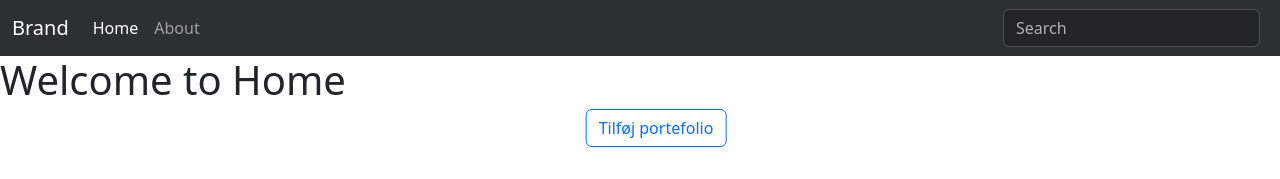
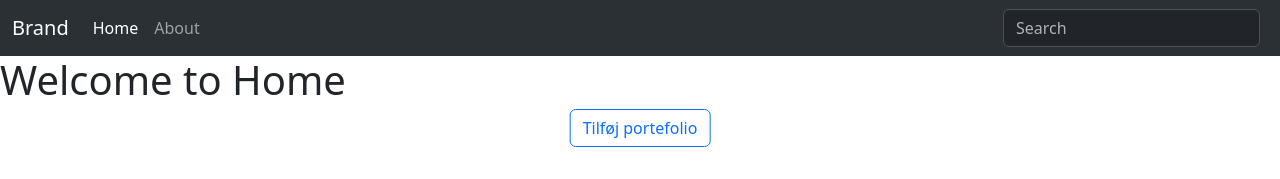
Before and after one commit to DWaltenburg/Portefoliohjemmeside, a plain HTML site: page index.html in a window 1280 px wide. Shown: the top 179 px of the page. Drawn offline with nearby package versions, Linux system fonts and the light colour scheme.

Commit message:
Fixed button format

```diff
--- a/index.html
+++ b/index.html
@@ -38,7 +38,7 @@
         </div>
     </nav>
     <h1>Welcome to Home</h1>
-    <button type="button" class="btn btn-outline-primary m-3 position-relative start-50 translate-middle">Tilføj portefolio</button>
+    <button type="button" class="btn btn-outline-primary my-3 position-relative start-50 translate-middle">Tilføj portefolio</button>
     <div class="container-fluid px-md-5">
         <div class="row">
 
```
